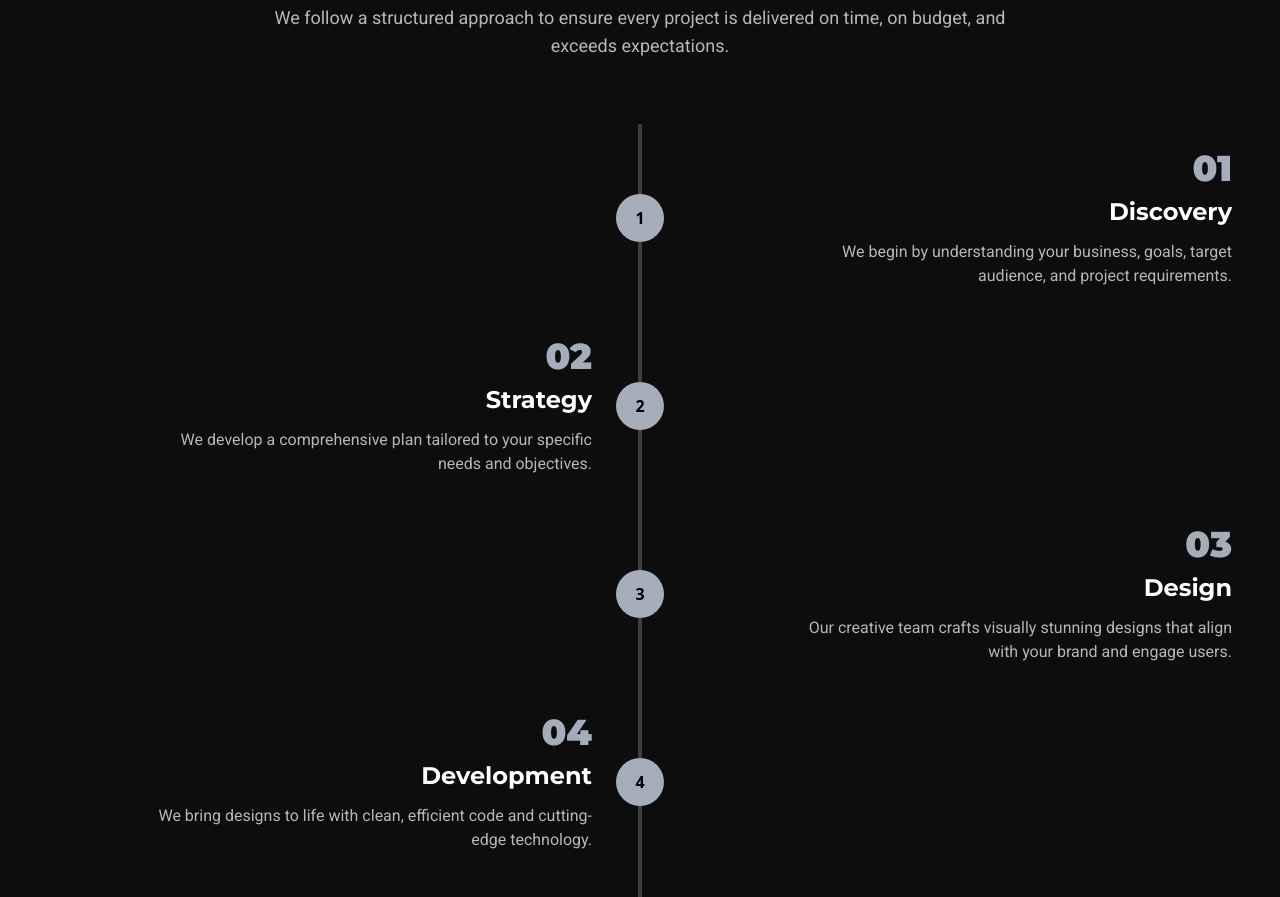
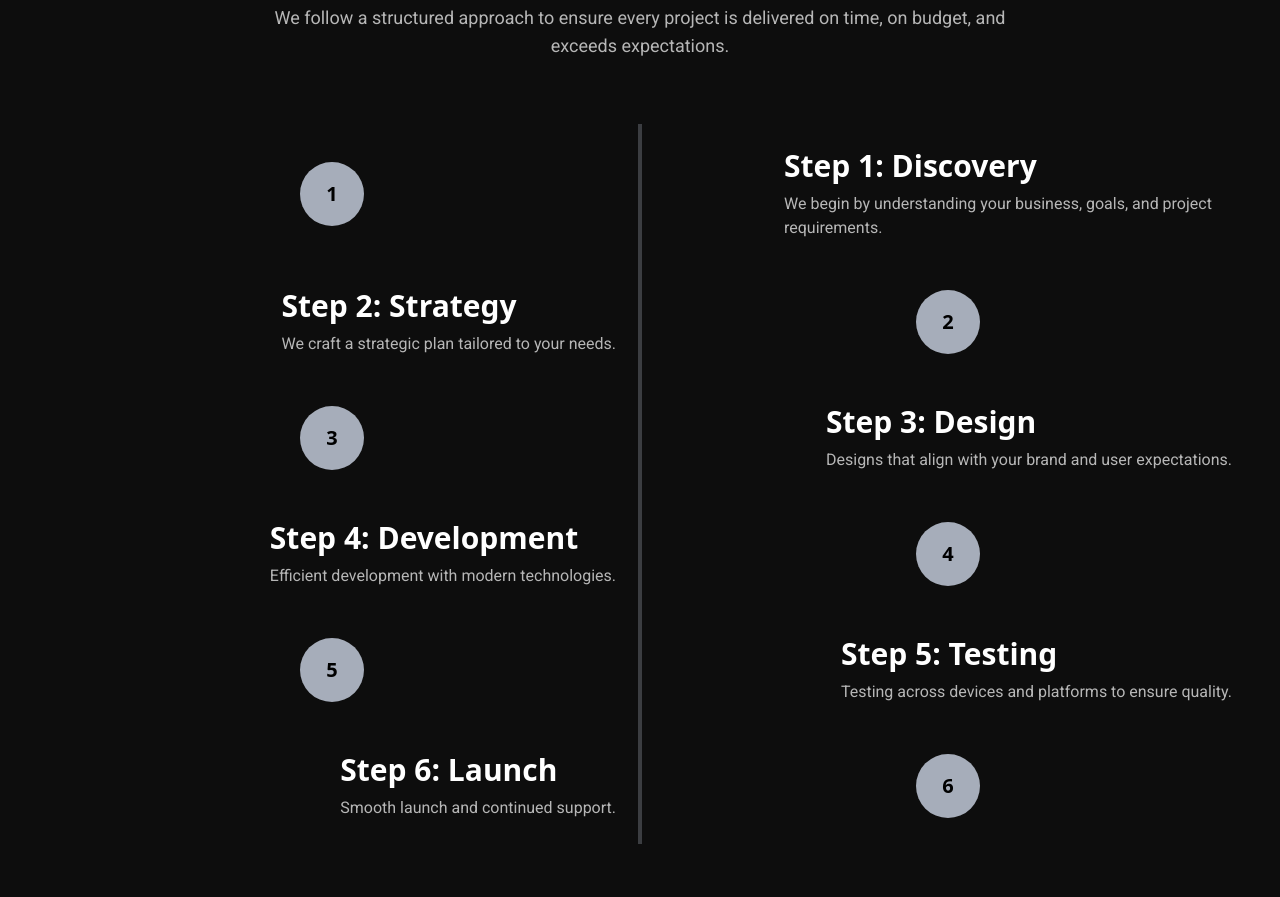
Before and after one commit to ManjunathSivasankar/assuvar-testing, a React (Vite) app: page /services in a window 1280 px wide. Shown: the part 1900-2797 px from the top of the page. Built offline with nearby package versions, Linux system fonts and the light colour scheme.

Commit message:
service contact update

```diff
--- a/package.json
+++ b/package.json
@@ -77,7 +77,7 @@
     "lovable-tagger": "^1.1.7",
     "postcss": "^8.4.47",
     "tailwindcss": "^3.4.11",
-    "typescript": "^5.5.3",
+    "typescript": "^5.9.0-dev.20250418",
     "typescript-eslint": "^8.0.1",
     "vite": "^5.4.1"
   }
--- a/src/pages/Services.tsx
+++ b/src/pages/Services.tsx
@@ -1,4 +1,3 @@
-
 import { useEffect } from 'react';
 import ThreeScene from '@/components/ThreeSimple';
 import Navbar from '@/components/Navbar';
@@ -6,11 +5,11 @@ import Footer from '@/components/Footer';
 
 const Services = () => {
   useEffect(() => {
-    // Simple animation with Intersection Observer
     const sections = document.querySelectorAll('.animate-section');
 
-    const observer = new IntersectionObserver((entries) => {
-      entries.forEach(entry => {
+    const observer = new IntersectionObserver(
+      (entries) => {
+        entries.forEach((entry) => {
           if (entry.isIntersecting) {
             const element = entry.target as HTMLElement;
             element.style.transition = 'opacity 1s ease, transform 1s ease';
@@ -19,7 +18,9 @@ const Services = () => {
             observer.unobserve(element);
           }
         });
-    }, { threshold: 0.1 });
+      },
+      { threshold: 0.1 }
+    );
 
     sections.forEach((section) => {
       if (section instanceof HTMLElement) {
@@ -102,7 +103,7 @@ const Services = () => {
                 description: 'User-centered design that creates intuitive, engaging interfaces that delight users and drive conversions.',
                 icon: (
                   <svg className="w-12 h-12" fill="none" stroke="currentColor" viewBox="0 0 24 24">
-                    <path strokeLinecap="round" strokeLinejoin="round" strokeWidth="2" d="M4 5a1 1 0 011-1h14a1 1 0 011 1v2a1 1 0 01-1 1H5a1 1 0 01-1-1V5zM4 13a1 1 0 011-1h6a1 1 0 011 1v6a1 1 0 01-1 1H5a1 1 0 01-1-1v-6zM16 13a1 1 0 011-1h2a1 1 0 011 1v6a1 1 0 01-1 1h-2a1 1 0 01-1-1v-6z" />
+                    <path strokeLinecap="round" strokeLinejoin="round" strokeWidth="2" d="M4 5h16M4 13h6v6H4zM16 13h4v6h-4z" />
                   </svg>
                 ),
               },
@@ -121,7 +122,7 @@ const Services = () => {
                 description: 'Comprehensive brand development that establishes a strong identity and connects with your target audience.',
                 icon: (
                   <svg className="w-12 h-12" fill="none" stroke="currentColor" viewBox="0 0 24 24">
-                    <path strokeLinecap="round" strokeLinejoin="round" strokeWidth="2" d="M7 7h.01M7 3h5c.512 0 1.024.195 1.414.586l7 7a2 2 0 010 2.828l-7 7a2 2 0 01-2.828 0l-7-7A1.994 1.994 0 013 12V7a4 4 0 014-4z" />
+                    <path strokeLinecap="round" strokeLinejoin="round" strokeWidth="2" d="M7 7h.01M7 3h5l7 7a2 2 0 010 2.828l-7 7a2 2 0 01-2.828 0l-7-7V7a4 4 0 014-4z" />
                   </svg>
                 ),
               },
@@ -163,41 +164,15 @@ const Services = () => {
           </div>
 
           <div className="relative">
-            {/* Process timeline line */}
             <div className="absolute top-0 bottom-0 left-1/2 w-1 bg-secondary/30 transform -translate-x-1/2 hidden md:block" />
-
             <div className="space-y-12 md:space-y-0">
               {[
-                {
-                  number: '01',
-                  title: 'Discovery',
-                  description: 'We begin by understanding your business, goals, target audience, and project requirements.',
-                },
-                {
-                  number: '02',
-                  title: 'Strategy',
-                  description: 'We develop a comprehensive plan tailored to your specific needs and objectives.',
-                },
-                {
-                  number: '03',
-                  title: 'Design',
-                  description: 'Our creative team crafts visually stunning designs that align with your brand and engage users.',
-                },
-                {
-                  number: '04',
-                  title: 'Development',
-                  description: 'We bring designs to life with clean, efficient code and cutting-edge technology.',
-                },
-                {
-                  number: '05',
-                  title: 'Testing',
-                  description: 'Rigorous quality assurance ensures everything works flawlessly across all platforms.',
-                },
-                {
-                  number: '06',
-                  title: 'Launch',
-                  description: 'We deploy your project and provide ongoing support to ensure continued success.',
-                },
+                'Discovery',
+                'Strategy',
+                'Design',
+                'Development',
+                'Testing',
+                'Launch',
               ].map((step, index) => (
                 <div
                   key={index}
@@ -207,22 +182,26 @@ const Services = () => {
                   style={{ animationDelay: `${index * 0.2}s` }}
                 >
                   <div className="w-full md:w-1/2 p-6 flex justify-center md:justify-end">
-                    <div className={`text-center md:text-right ${index % 2 === 0 ? 'md:text-left' : ''}`}>
-                      <div className="inline-block text-4xl font-montserrat font-black text-secondary mb-2">
-                        {step.number}
-                      </div>
-                      <h3 className="text-2xl font-montserrat font-bold mb-3">{step.title}</h3>
-                      <p className="font-roboto text-white/70 max-w-md">{step.description}</p>
+                    <div className={`text-center md:text-left`}>
+                      <h3 className="text-3xl font-bold mb-2">Step {index + 1}: {step}</h3>
+                      <p className="text-white/70 font-roboto max-w-md">
+                        {/* Custom descriptions for each step */}
+                        {{
+                          0: 'We begin by understanding your business, goals, and project requirements.',
+                          1: 'We craft a strategic plan tailored to your needs.',
+                          2: 'Designs that align with your brand and user expectations.',
+                          3: 'Efficient development with modern technologies.',
+                          4: 'Testing across devices and platforms to ensure quality.',
+                          5: 'Smooth launch and continued support.',
+                        }[index]}
+                      </p>
                     </div>
                   </div>
-
-                  <div className="relative flex justify-center items-center z-10">
-                    <div className="w-12 h-12 bg-secondary rounded-full flex items-center justify-center text-black font-bold">
-                      {parseInt(step.number)}
+                  <div className="w-full md:w-1/2 p-6 flex justify-center">
+                    <div className="w-16 h-16 rounded-full bg-secondary text-black font-bold flex items-center justify-center text-xl">
+                      {index + 1}
                     </div>
                   </div>
-
-                  <div className="w-full md:w-1/2 p-6 hidden md:block" />
                 </div>
               ))}
             </div>
@@ -230,24 +209,6 @@ const Services = () => {
         </div>
       </section>
 
-      {/* CTA section */}
-      <section className="py-20">
-        <div className="container mx-auto px-6">
-          <div className="relative rounded-lg overflow-hidden animate-section">
-            <div className="absolute inset-0 bg-gradient-to-tr from-black via-black/70 to-secondary/30" />
-            <div className="absolute inset-0 bg-[url('https://images.unsplash.com/photo-1531297484001-80022131f5a1')] bg-cover bg-center opacity-40 mix-blend-overlay" />
-
-            <div className="relative p-12 md:p-24 text-center">
-              <h2 className="text-4xl md:text-5xl font-montserrat font-black mb-6">Ready to Start Your Project?</h2>
-              <p className="text-xl font-roboto text-white/80 max-w-2xl mx-auto mb-8">
-                Let's transform your ideas into reality. Contact us today to discuss your project.
-              </p>
-              <a href="/contact"
-                className="inline-block bg-secondary text-black font-montserrat font-bold py-4 px-8 rounded-lg hover:bg-secondary/80 transition-colors duration-300">Get in Touch</a>
-            </div>
-          </div>
-        </div>
-      </section>
       <Footer />
     </div>
   );
```
Also changed, not shown: 2 other files (tests, documents, lock files or other folders). Lines whose indentation alone changed are shown as unchanged.
